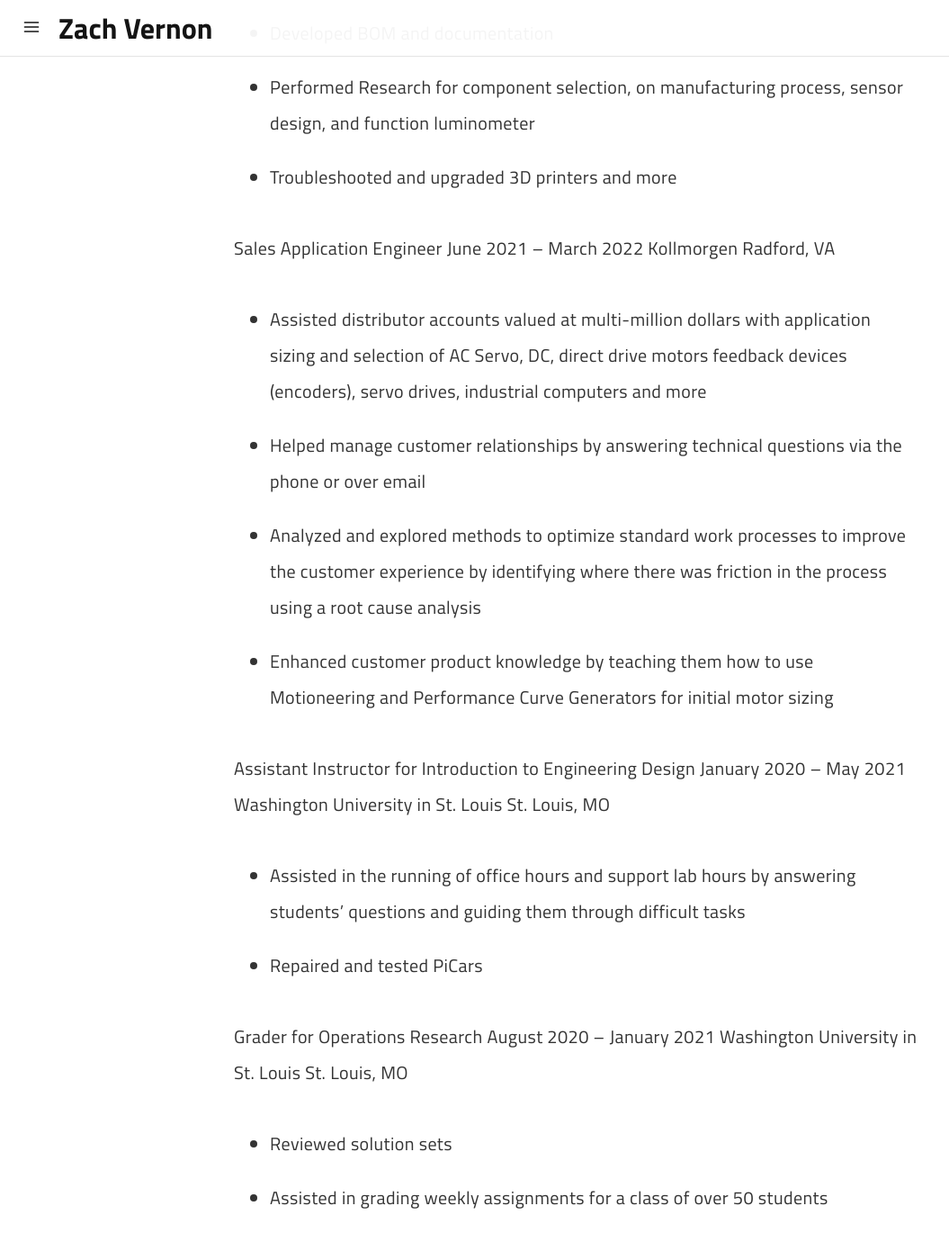
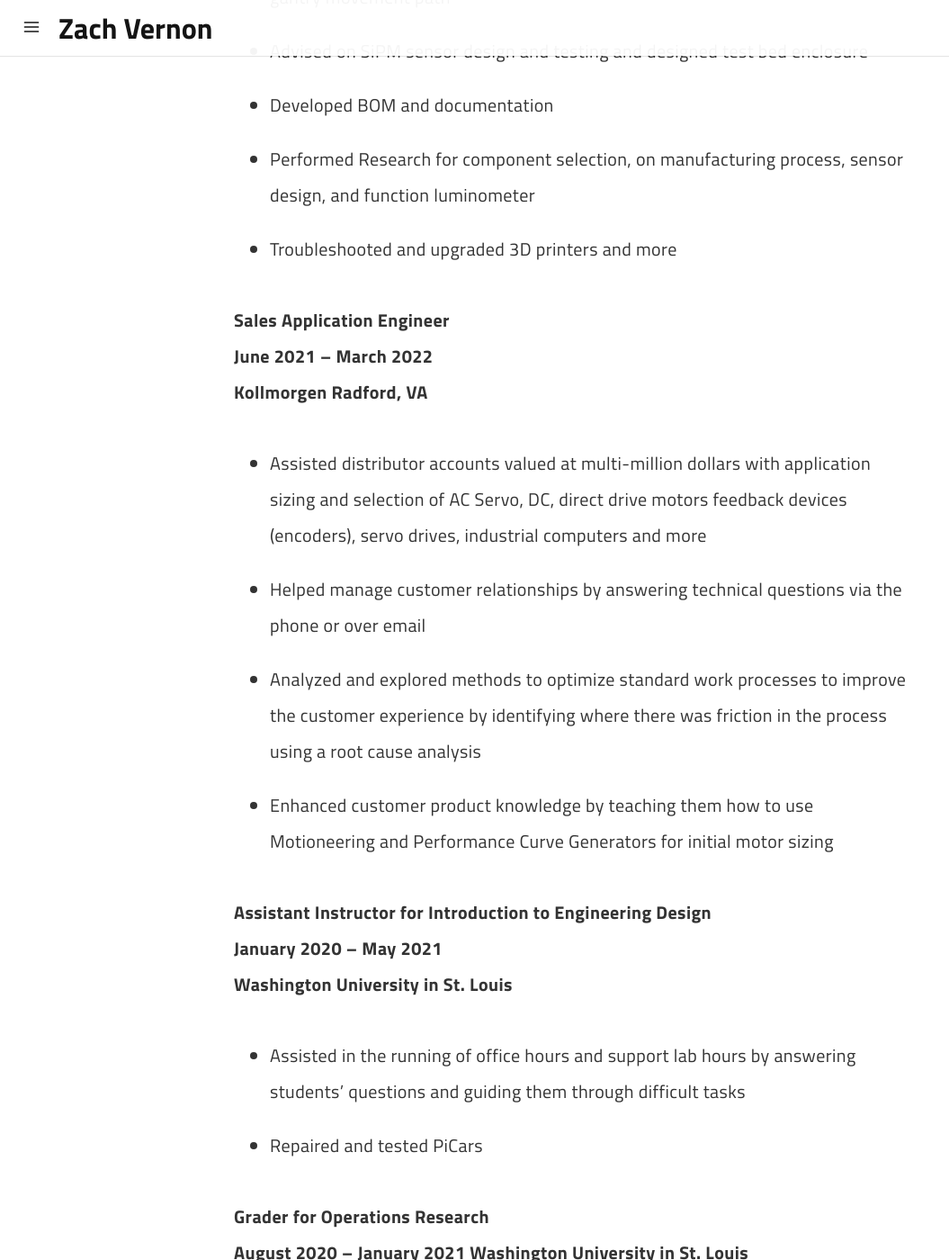
Before and after one commit to z-vernon/z-vernon.github.io, a Jekyll site: the page built from pages/experience.md, in a window 1280 px wide and 1400 px high, scrolled down 1878 px. Shown: the whole window at 90% size, without its empty margins (0-1055 px from the left). Built offline with Jekyll 4.4.1, drawn with Linux system fonts in a browser that asks for light colours; a script that is not in the unit is left out; some of the changed text lies outside the part shown.

Commit message:
Update experience.md

```diff
--- a/pages/experience.md
+++ b/pages/experience.md
@@ -12,10 +12,9 @@
 
 
 
-GI Data Communication Engineer I
-July 2023–Present
-Dominion Energy
-Richmond,VA
+<b>GI Data Communication Engineer I </b>
+<b>July 2023 – Present</b>
+<b>Dominion Energy, Richmond,VA </b>
 <ul>
 <li>Experience with Solar Integration working on transmission and distribution level solar sites.</li>
 <li>Understanding of system protection philosophies and applications</li>
@@ -25,8 +24,9 @@
 <li>Worked with SEL Devices (SEL-3530, SEL-3332, SEL-3354, SEL-3355, SEL-3555)</li>
 <li>Configured Firewall rules to allow TCP/UDP and other protocol traffic to transverse from the substations LAN to the WAN</li>
 </ul>
-R&D Design Engineer 							                          April 2022 – Present
-Self-Employed(Part Time)
+<b>R&D Design Engineer</b>
+<b>April 2022 – Present</b>
+<b>Self-Employed(Part Time)</b>
 <ul>                                                                                                                         Richmond, VA
 <li>Visited site to determine client needs and project scope</li>
 <li>Used Fusion 360 to develop x-y gantry with drag chain wire management system and a light tight enclosure for a prototype luminometer</li>
@@ -37,23 +37,25 @@
 <li>Performed Research for component selection, on manufacturing process, sensor design, and function luminometer</li>
 <li>Troubleshooted and upgraded 3D printers and more</li>
 </ul>
-Sales Application Engineer						                                June 2021 – March 2022
-Kollmorgen										                             Radford, VA
+<b>Sales Application Engineer</b>
+<b>June 2021 – March 2022</b>
+<b>Kollmorgen Radford, VA</b>
 <ul>
 <li>Assisted distributor accounts valued at multi-million dollars with application sizing and selection of AC Servo,  DC, direct drive motors feedback devices (encoders), servo drives, industrial computers and more</li>
 <li>Helped manage customer relationships by answering technical questions via the phone or over email</li>
 <li>Analyzed and explored methods to optimize standard work processes to improve the customer experience by identifying where there was friction in the process using a root cause analysis</li>
 <li>Enhanced customer product knowledge by teaching them how to use Motioneering and Performance Curve Generators for initial motor sizing</li>
 </ul>
-
-Assistant Instructor for Introduction to Engineering Design 		                  January 2020 – May 2021
-Washington University in St. Louis									               St. Louis, MO
+<b>Assistant Instructor for Introduction to Engineering Design</b>
+<b>January 2020 – May 2021</b>
+<b>Washington University in St. Louis</b>
 <ul>
 <li>Assisted in the running of office hours and support lab hours by answering students’ questions and guiding them through difficult tasks</li>
 <li>Repaired and tested PiCars</li>
 </ul>
-Grader for Operations Research 						              August 2020 – January 2021
-Washington University in St. Louis									               St. Louis, MO
+<b>Grader for Operations Research</b>
+<b>August 2020 – January 2021</b>
+<b>Washington University in St. Louis</b>
 <ul>
 <li>Reviewed solution sets</li>
 <li>Assisted in grading weekly assignments for a class of over 50 students</li>
```
